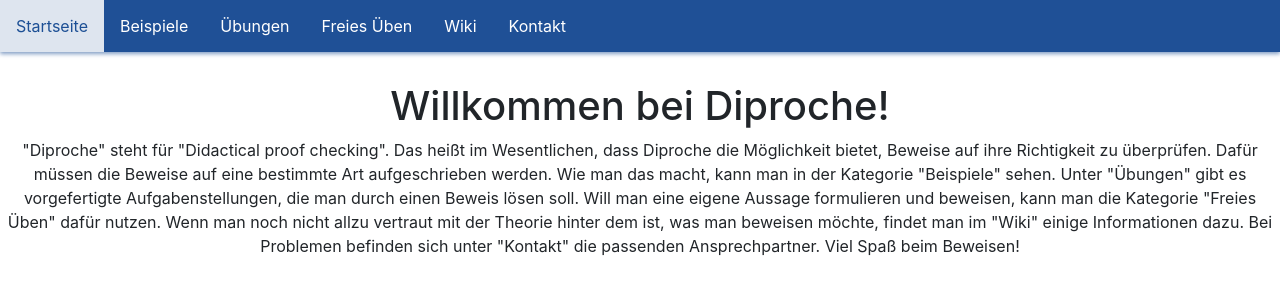
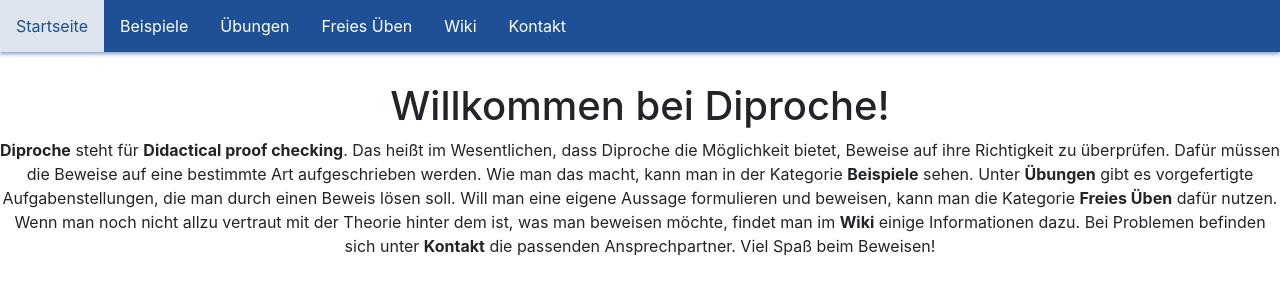
Before and after one commit to diproche/webinterface, a React (Create React App) app: page / in a window 1280 px wide. Shown: the top 300 px of the page. Built offline with nearby package versions, Linux system fonts and the light colour scheme.

Commit message:
Change quotation marks to bold text

```diff
--- a/src/components/mainPage/mainPage.tsx
+++ b/src/components/mainPage/mainPage.tsx
@@ -5,15 +5,16 @@ class ProofEditor extends React.Component {
 	public render() {
 		return <div className={"addStyleHere"}>
 			<h1>Willkommen bei Diproche!</h1>
-			<p>"Diproche" steht für "Didactical proof checking". Das heißt im Wesentlichen, dass Diproche die
+			<p>
+				<b>Diproche</b> steht für <b>Didactical proof checking</b>. Das heißt im Wesentlichen, dass Diproche die
 				Möglichkeit bietet, Beweise auf ihre Richtigkeit zu überprüfen. Dafür müssen die Beweise auf eine
-				bestimmte Art aufgeschrieben werden. Wie man das macht, kann man in der Kategorie "Beispiele" sehen.
-				Unter "Übungen" gibt es vorgefertigte Aufgabenstellungen, die man durch
+				bestimmte Art aufgeschrieben werden. Wie man das macht, kann man in der Kategorie <b>Beispiele</b> sehen.
+				Unter <b>Übungen</b> gibt es vorgefertigte Aufgabenstellungen, die man durch
 				einen Beweis lösen soll. Will man eine eigene Aussage formulieren und beweisen,
-				kann man die Kategorie "Freies Üben" dafür nutzen. Wenn man noch nicht
+				kann man die Kategorie <b>Freies Üben</b> dafür nutzen. Wenn man noch nicht
 				allzu vertraut mit der Theorie hinter dem ist, was man beweisen möchte, findet
-				man im "Wiki" einige Informationen dazu. Bei Problemen befinden sich unter "Kontakt"
-				die passenden Ansprechpartner. Viel Spaß beim Beweisen!
+				man im <b>Wiki</b> einige Informationen dazu. Bei Problemen befinden sich unter <b>Kontakt</b> die
+				passenden Ansprechpartner. Viel Spaß beim Beweisen!
 			</p>
 		</div>;
 
```
